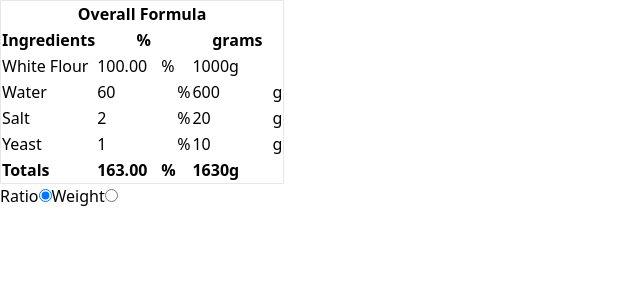
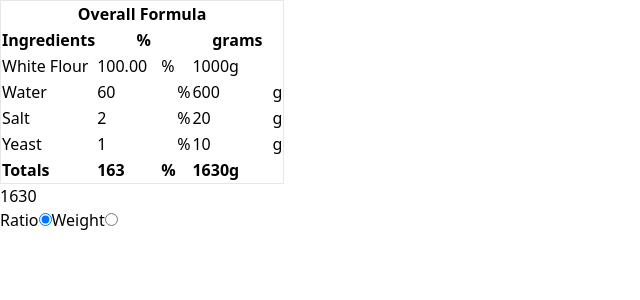
Before and after one commit to scottross123/bread-builder, a React (Vite) app: page / in a window 1280 px wide. Shown: the top 300 px of the page, without its empty margins (0-640 px from the left). Built offline with nearby package versions, Linux system fonts and the light colour scheme.

Commit message:
added state for get total doughweight

```diff
--- a/src/components/BreadFormula/BreadFormula.tsx
+++ b/src/components/BreadFormula/BreadFormula.tsx
@@ -6,11 +6,15 @@ export type InputMode = "percent" | 'weight';
 
 const BreadFormula = () => {
     const [inputMode, setInputMode] = useState<InputMode>("percent");
+    const [totalDoughWeight, setTotalDoughWeight] = useState<number>(1630);
+
+    const handleChange = (event: ChangeEvent<HTMLInputElement>) => setTotalDoughWeight(parseInt(event.target.value));
 
     return (
         <div className="">
-            <OverallTable inputMode={inputMode} />
-            <InputModeSelection inputMode={inputMode} setInputMode={setInputMode}/>
+            <OverallTable inputMode={inputMode} totalDoughWeight={totalDoughWeight} />
+            <input type="number" value={totalDoughWeight} onChange={handleChange} />
+            <InputModeSelection inputMode={inputMode} setInputMode={setInputMode} />
         </div>
     );
 };
--- a/src/components/BreadFormula/FormulaRow.tsx
+++ b/src/components/BreadFormula/FormulaRow.tsx
@@ -11,7 +11,7 @@ const RatioInput = (props: InputProps) => {
     const { ratio, totalFlourWeight } = props;
     const [percent, setPercent] = useState<number>(ratio * 100);
 
-    const handleChange = (e: ChangeEvent<HTMLInputElement>) => setPercent(parseInt(e.target?.value));
+    const handleChange = (event: ChangeEvent<HTMLInputElement>) => setPercent(parseInt(event.target.value));
 
     return (
         <>
@@ -25,7 +25,7 @@ const WeightInput = (props: InputProps) => {
     const { ratio, totalFlourWeight } = props;
     const [weight, setWeight] = useState<number>(ratio * totalFlourWeight);
 
-    const handleChange = (e: ChangeEvent<HTMLInputElement>) => setWeight(parseInt(e.target?.value));
+    const handleChange = (event: ChangeEvent<HTMLInputElement>) => setWeight(parseInt(event.target.value));
 
     return (
         <>
--- a/src/components/BreadFormula/OverallTable.tsx
+++ b/src/components/BreadFormula/OverallTable.tsx
@@ -27,13 +27,16 @@ const ingredients: Ingredient[] = [
 ]
 
 type OverallTableProps = {
-    inputMode: InputMode
+    inputMode: InputMode,
+    totalDoughWeight: number
 }
 
 const OverallTable = (props: OverallTableProps) => {
-    const { inputMode } = props;
+    const { inputMode, totalDoughWeight } = props;
     const innerCellStyling = "w-16 inline-block"
-    const totalFlourWeight = 1000;
+    const totalRatio = ingredients.reduce((ratioSum, { ratio }) => ratioSum + ratio, 1);
+    const totalPercentage = totalRatio * 100;
+    const totalFlourWeight = Math.round(totalDoughWeight / totalRatio);
 
     return (
         <table className="border-collapse border">
@@ -72,8 +75,8 @@ const OverallTable = (props: OverallTableProps) => {
             <tfoot className="text-left">
                 <tr>
                     <th>Totals</th>
-                    <th><div className={innerCellStyling}>163.00</div>%</th>
-                    <th>1630g</th>
+                    <th><p className={innerCellStyling}>{totalPercentage}</p>%</th>
+                    <th>{totalDoughWeight}g</th>
                 </tr>
             </tfoot>
         </table>
```
